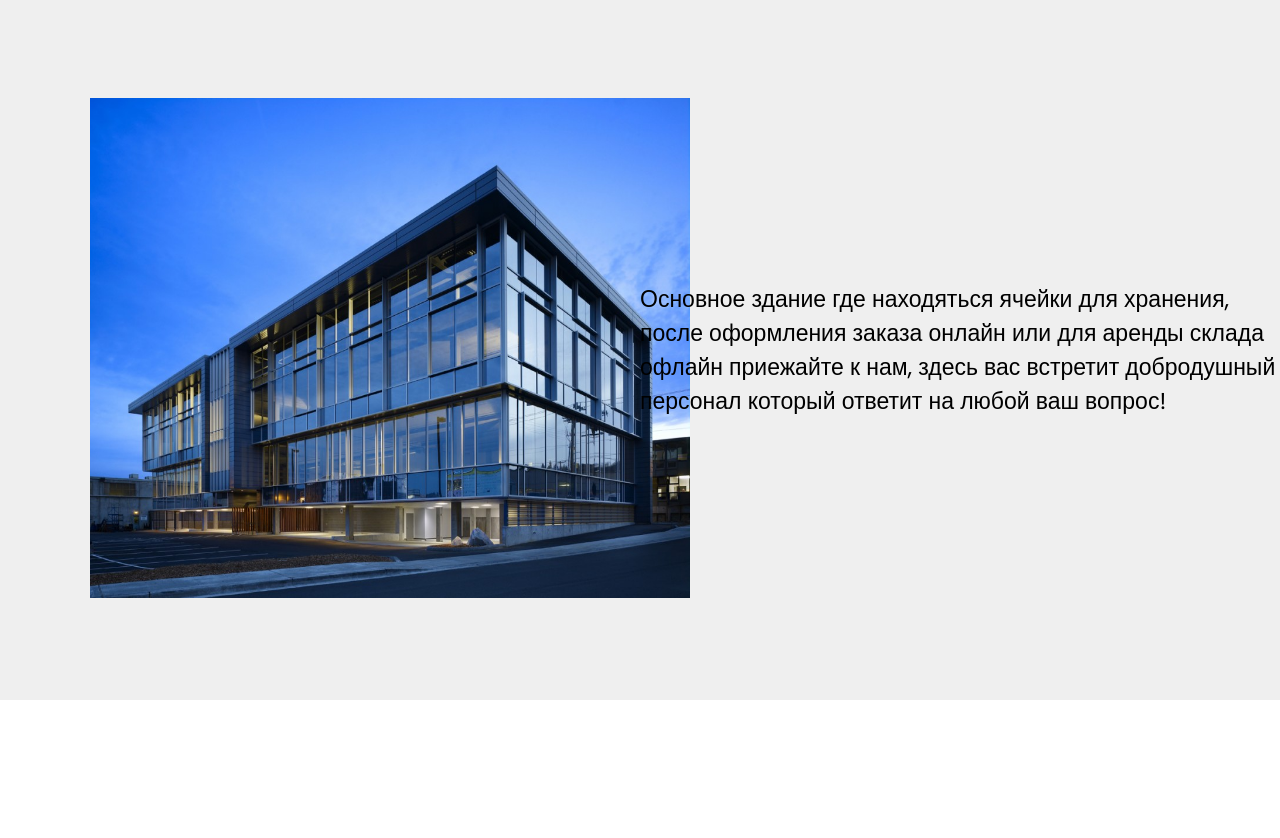
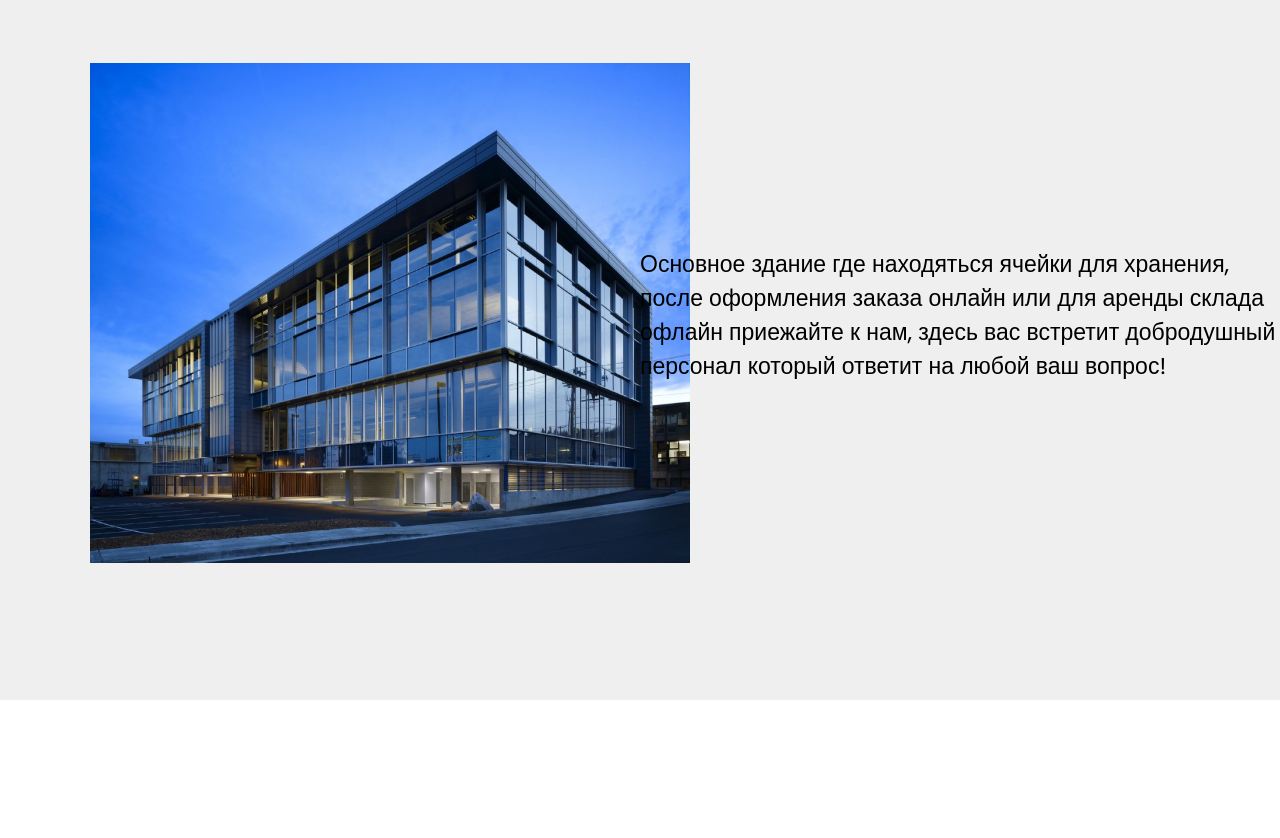
Before and after one commit to Monster7code/gushshamov_po427, a Django app: template warehouse_site/app_warehouse/templates/main.html in a window 1280 px wide. Shown: the part 127-965 px from the top of the page. Run offline with Django 3.2, Linux system fonts and the light colour scheme; the template is opened without the code that fills it, so the values that code supplies are empty.

Commit message:
update_html_main

```diff
--- a/warehouse_site/app_warehouse/static/css/main_css.css
+++ b/warehouse_site/app_warehouse/static/css/main_css.css
@@ -175,14 +175,14 @@ header{
 	width:600px;
 	position:absolute;
 	left:7%;
-	top:14%;
+	top:9%;
 }
 .text_for_m_img{
 	font-family: 'Poppins', sans-serif;
 	font-size:23px;
 	position:absolute;
 	left:50%;
-	top:37%;
+	top:32%;
 
 }
 .warehouse_inside{
@@ -198,7 +198,7 @@ header{
 	width:600px;
 	position:absolute;
 	left:57%;
-	top:15%;
+	top:10%;
 
 }
 .text_for_inside_img{
@@ -206,7 +206,7 @@ header{
 	font-size:23px;
 	position:absolute;
 	left:5%;
-	top:33%;
+	top:28%;
 	width:700px;
 	color:white;
 }
```
Also changed, not shown: warehouse_site/db.sqlite3.
